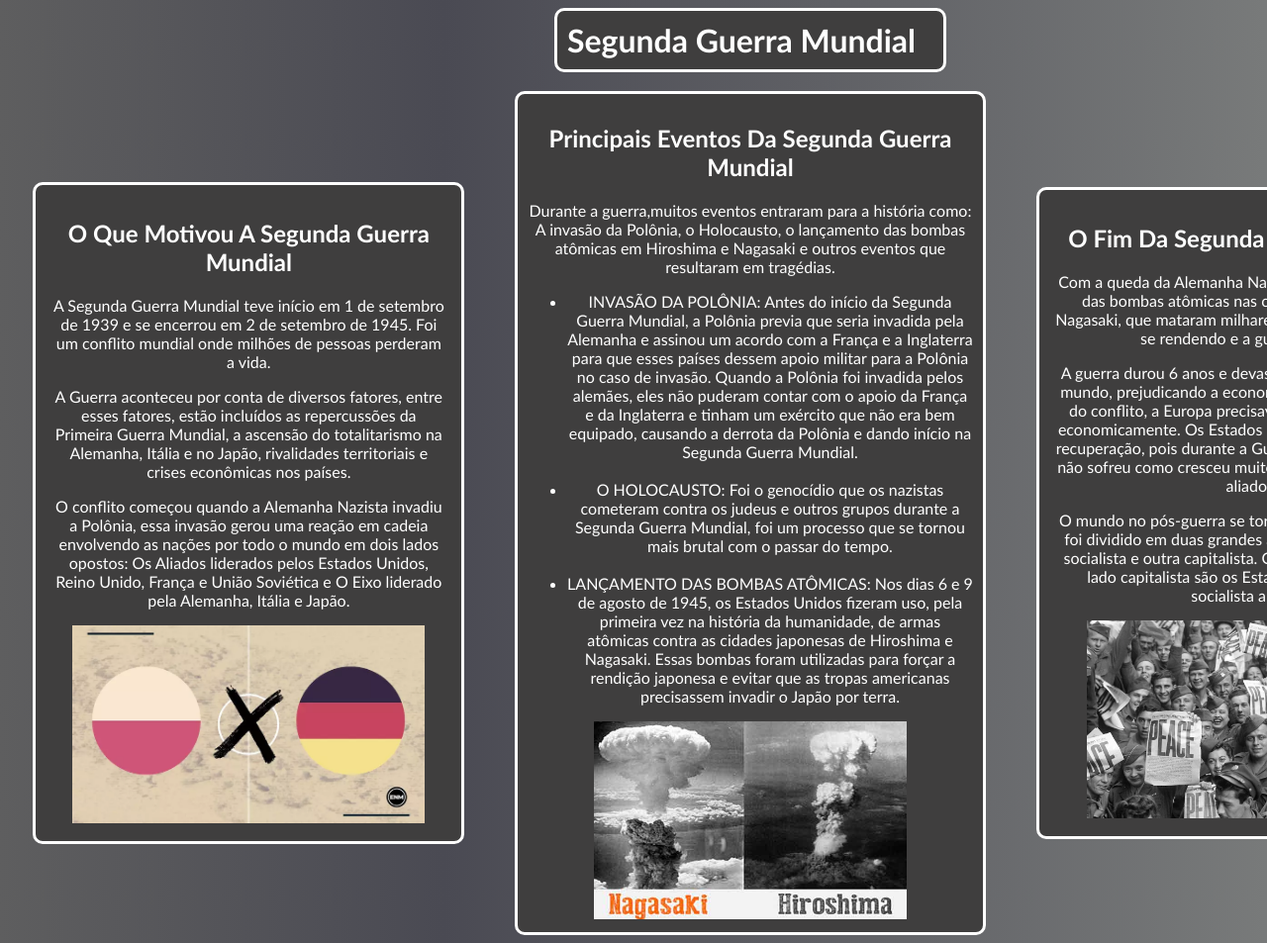
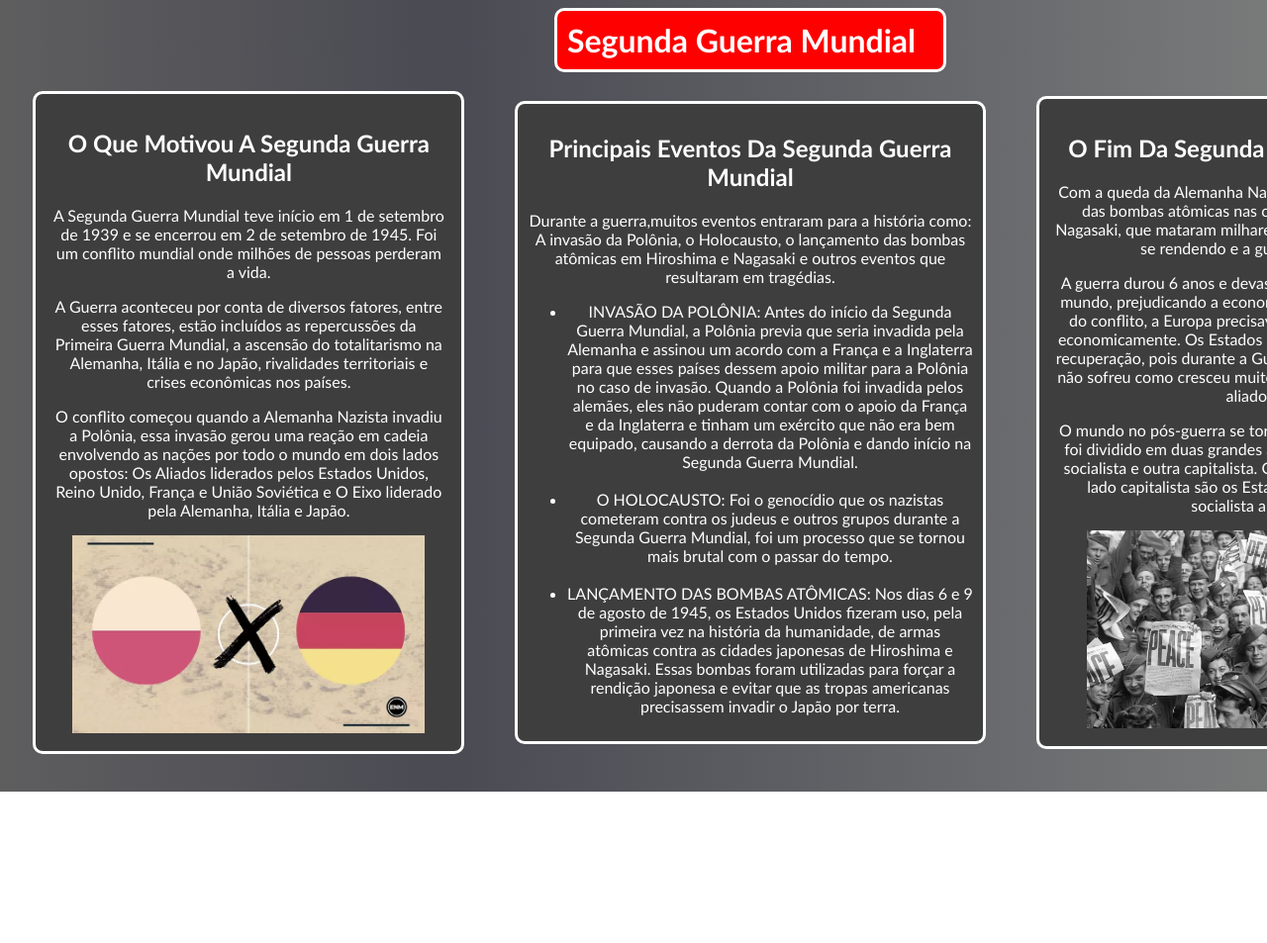
Before and after one commit to Uriyzin/TrabalhoHistoria-17-04-2024, a plain HTML site: page index.html in a window 1280 px wide. Shown: the top 953 px of the page at 99% size. After the commit the page ends 800 px from the top, so only its background shows below. Drawn offline with Linux system fonts and the light colour scheme.

Commit message:
Terminei

```diff
--- a/index.html
+++ b/index.html
@@ -41,7 +41,6 @@
                         LANÇAMENTO DAS BOMBAS ATÔMICAS: Nos dias 6 e 9 de agosto de 1945, os Estados Unidos fizeram uso, pela primeira vez na história da humanidade, de armas atômicas contra as cidades japonesas de Hiroshima e Nagasaki. Essas bombas foram utilizadas para forçar a rendição japonesa e evitar que as tropas americanas precisassem invadir o Japão por terra.
                     </li>
                 </ul>
-                <img src="bomba.jpg" height="200">
         </section>
 
         <section class="fim">
--- a/style.css
+++ b/style.css
@@ -17,7 +17,7 @@ main
 
 .titulo
 {
-    background-color: rgb(63,62,62);
+    background-color: red;
     border: 3px #ffffff solid ;
     border-radius: 10px;
     width: 370px;
```
